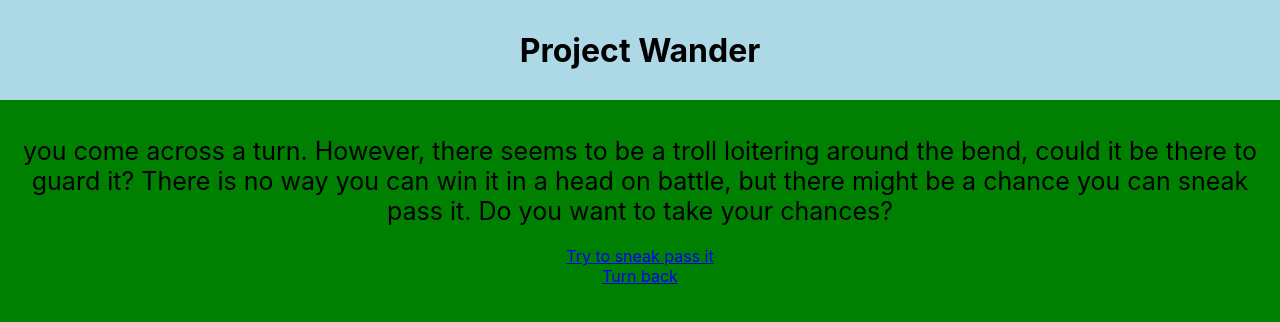
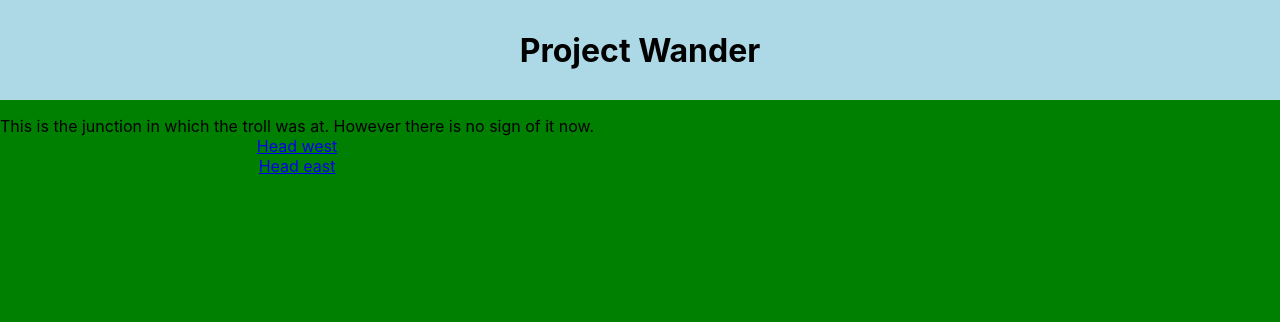
Before and after one commit to Kokseng1/orbitalwander, a React (Create React App) app: page /PageFive in a window 1280 px wide. Shown: the top 322 px of the page. Built offline with nearby package versions, Linux system fonts and the light colour scheme.

Commit message:
finished content

```diff
--- a/src/Components/PageFive.js
+++ b/src/Components/PageFive.js
@@ -1,4 +1,7 @@
 //go straight from pagefour
+//if didnt takeRock from pageTwo, 90% chance of safe passing, else 10%
+//if not first time visiting, will be ordinary path with no interactions
+
 export default function PageFive() {
     var next = "PageFiveW";
     var chance = Math.random();
@@ -6,18 +9,23 @@ export default function PageFive() {
     After a long walk in what seems like a never ending straight path, you finally come across a turn.
     However, there seems to be a troll loitering around the bend, could it be there to guard it?
     There is no way you can win it in a head on battle, but there might be a chance you can sneak pass it. Do you want to take your chances?
-</div>
+    </div>
 
     if ((localStorage.getItem("rock") === "true" && chance>0.1) || (localStorage.getItem("rock") === null && chance<0.1)) {
         next = "PageFiveL";
     }
 
     if (localStorage.getItem("Five") === "true") {
-        text = <div class="Heading">
-        you come across a turn.
-        However, there seems to be a troll loitering around the bend, could it be there to guard it?
-        There is no way you can win it in a head on battle, but there might be a chance you can sneak pass it. Do you want to take your chances?
-    </div>
+        return (
+            <div class="PageFive">
+                This is the junction in which the troll was at. However there is no sign of it now.
+                <div class="Options">
+                <a href="PageThree">Head west</a>
+            <br/>
+                <a href="PageSix">Head east</a>
+            </div>
+            </div>
+        );
     }
 
     localStorage.setItem("Five", "true");
--- a/src/Components/PageSevenOutcome.js
+++ b/src/Components/PageSevenOutcome.js
@@ -3,10 +3,10 @@ function wipeStorage() {
 }
 
 var text = "You decide to stand your ground and battle it out with the mage. However, without a staff, you are at a disadvantage. The mage unleashes a barrage of spells, and you struggle to dodge and defend yourself. Eventually, one of the spells hits you, and you fall to the ground, defeated. As you lay there, you realize that if only you had taken the weak training staff in the beginning, you might have had a chance. But now, it’s too late.";
-if (localStorage.getItem("staff") === "true") {
+if (localStorage.getItem("staff") === "true" || localStorage.getItem("wand2") === "true") {
     var text = "You decide to take your chances and engage in battle with the other mage. You raise your staff and prepare to defend yourself. The other mage is quick and skilled, launching a series of attacks that you struggle to fend off. You try to counterattack, but your staff is weak and your spells are not as powerful as his. The battle is intense and exhausting, but in the end, the other mage emerges victorious. He stands over you, triumphant, as you lay on the ground, defeated. The last thing you see before losing consciousness is the other mage making his escape from the maze, leaving you behind";
     const chance = Math.random();
-    if (chance < 0.1) {
+    if (chance < 0.1 ||  localStorage.getItem("wand2") === "true") {
         text = "You decide to fight, despite the odds being against you. You grip your weak training staff tightly and prepare to defend yourself. The mage unleashes a barrage of spells, and you struggle to dodge and deflect them with your staff. Just as it seems like you are about to lose, you notice a small opening in the mage’s defense. You take the chance and strike, hitting him with a powerful blow. To your surprise, he falls to the ground, defeated. It seems that luck was on your side this time, and you were able to overcome the odds.You exit the maze and step into the sunlight. You have won the game.";
     }
 }
--- a/src/Components/PageTwo.js
+++ b/src/Components/PageTwo.js
@@ -1,4 +1,6 @@
 //bottom left
+//rock gives 90% chance of losing the game at pageFive
+
 function addRock() {
     localStorage.setItem("rock", "true");
 }
--- a/src/Components/Text.js
+++ b/src/Components/Text.js
@@ -1,3 +1,5 @@
+//staff gives 10% chance of winning the game at pageSeven
+
 function addStaff() {
     localStorage.setItem("staff", "true");
 }
```
